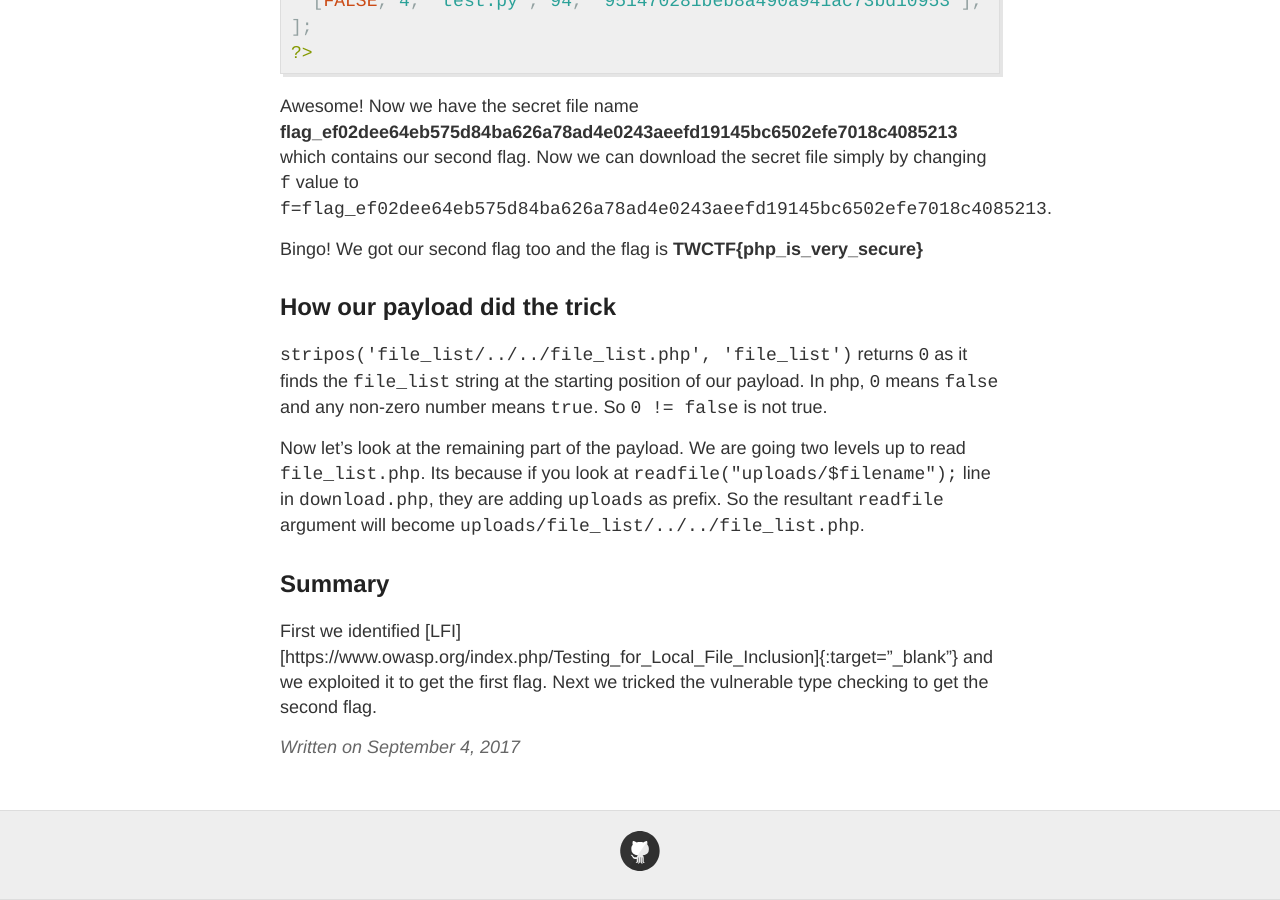
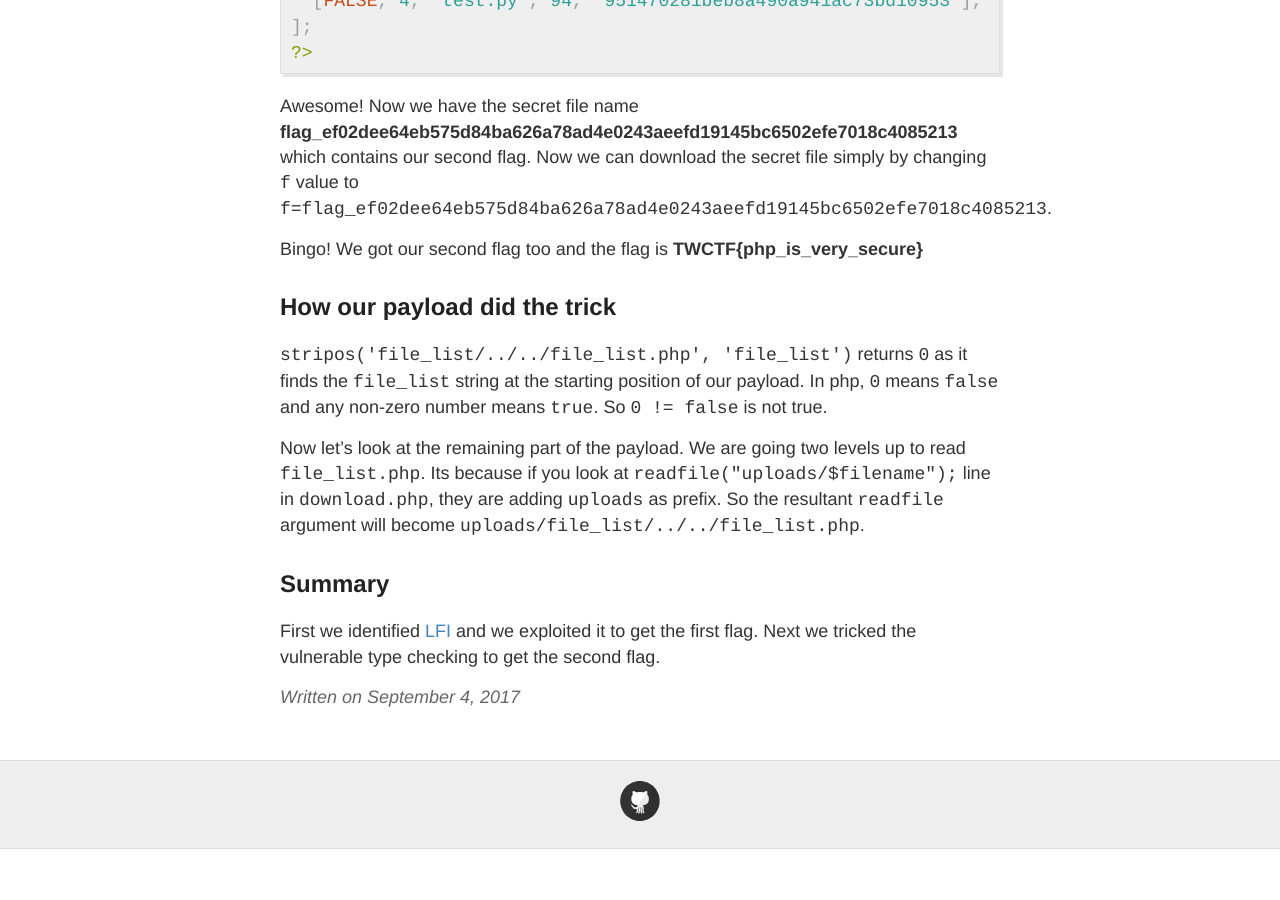
Before and after one commit to PavanGangireddy/0xc0d3r.github.io, a Jekyll site: the page built from _posts/2017-09-04-TWCTF2017-web1.md, in a window 1280 px wide and 900 px high, scrolled down 2678 px. Built offline with Jekyll 4.4.1, drawn with Linux system fonts in a browser that asks for light colours; after the commit the page ends 3527 px from its top, so only the background shows below that.

Commit message:
link syntax fix

```diff
--- a/_posts/2017-09-04-TWCTF2017-web1.md
+++ b/_posts/2017-09-04-TWCTF2017-web1.md
@@ -83,4 +83,4 @@ Bingo! We got our second flag too and the flag is **TWCTF{php_is_very_secure}**
 Now let's look at the remaining part of the payload. We are going two levels up to read `file_list.php`. Its because if you look at `readfile("uploads/$filename");` line in `download.php`, they are adding `uploads` as prefix. So the resultant `readfile` argument will become `uploads/file_list/../../file_list.php`.
 
 ## Summary
-First we identified [LFI][https://www.owasp.org/index.php/Testing_for_Local_File_Inclusion]{:target="_blank"} and we exploited it to get the first flag. Next we tricked the vulnerable type checking to get the second flag.
+First we identified [LFI](https://www.owasp.org/index.php/Testing_for_Local_File_Inclusion){:target="_blank"} and we exploited it to get the first flag. Next we tricked the vulnerable type checking to get the second flag.
```
